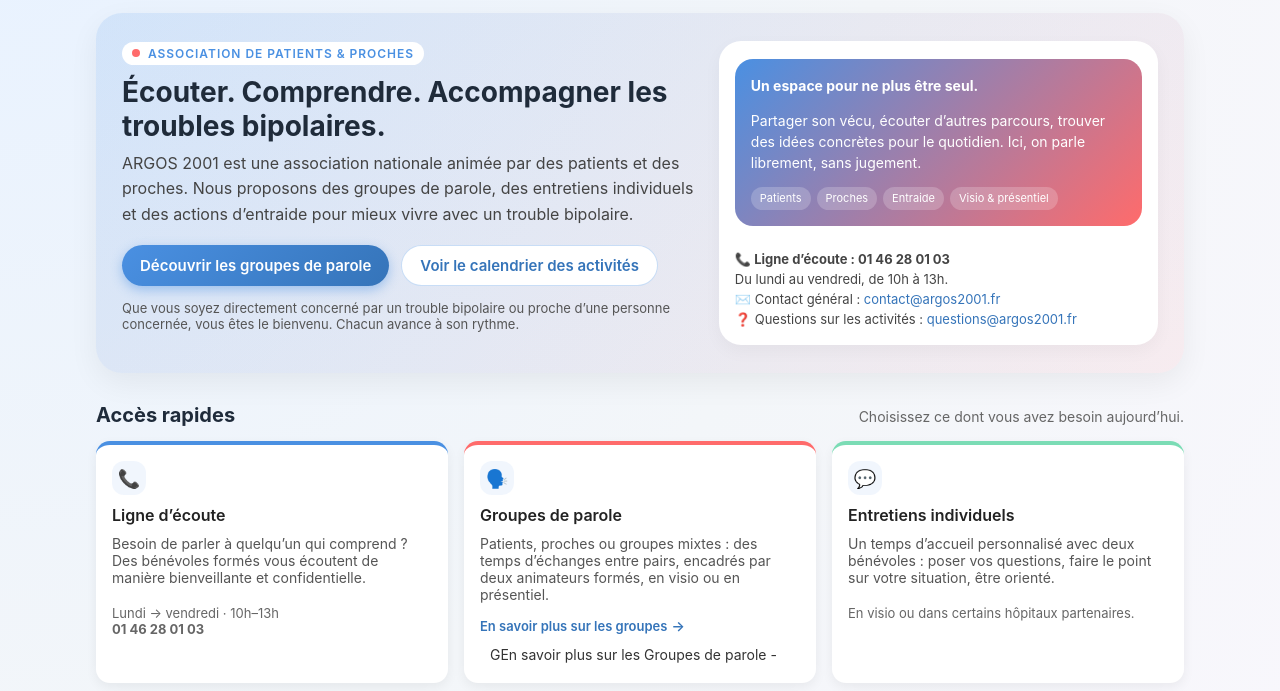
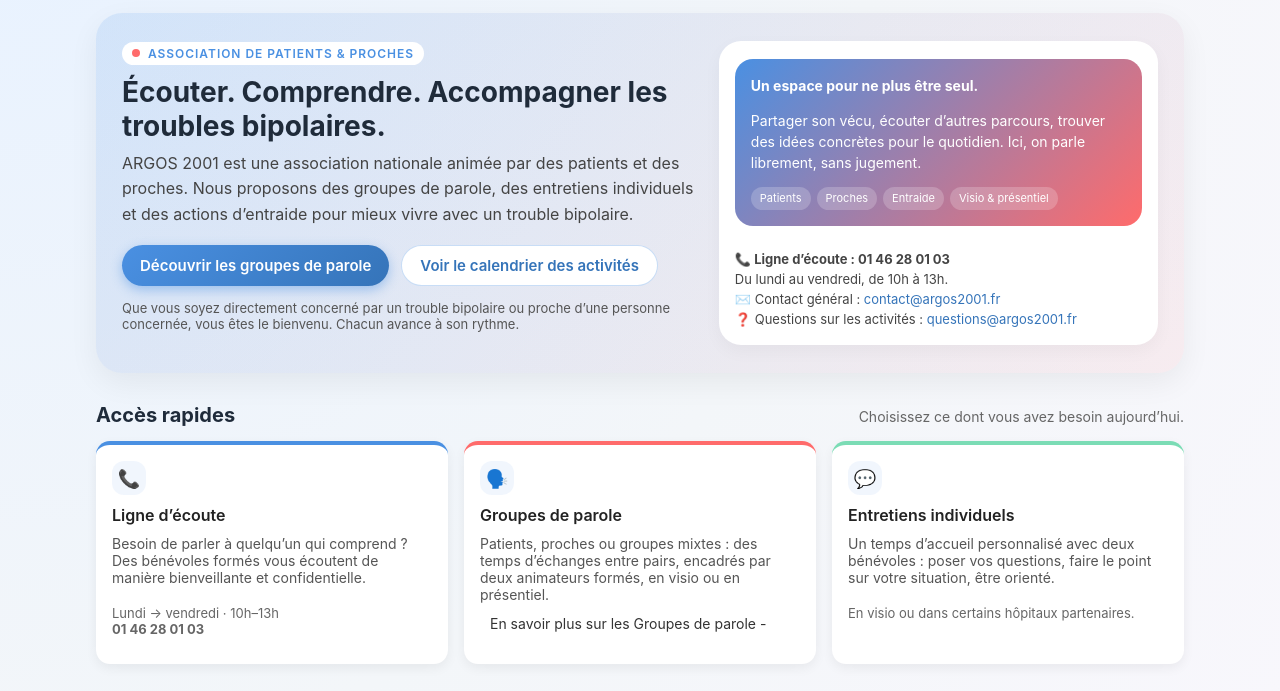
Before and after one commit to jc200360/jc200360.github.io, a plain HTML site: page index.html in a window 1280 px wide. Shown: the part 106-797 px from the top of the page. Drawn offline with Linux system fonts and the light colour scheme.

Commit message:
Update index.html

```diff
--- a/index.html
+++ b/index.html
@@ -553,8 +553,7 @@
                     Patients, proches ou groupes mixtes : des temps d’échanges entre pairs,
                     encadrés par deux animateurs formés, en visio ou en présentiel.
                 </p>
-                <a href="https://argos2001.net/activites/" class="card-link">En savoir plus sur les groupes <span>→</span></a>
-                <a href="groupes-de-parole.html" class="nav-link">GEn savoir plus sur les Groupes de parole <span>-<span></a>
+                          <a href="groupes-de-parole.html" class="nav-link"> En savoir plus sur les Groupes de parole <span>-<span></a>
 
             </article>
 
```
